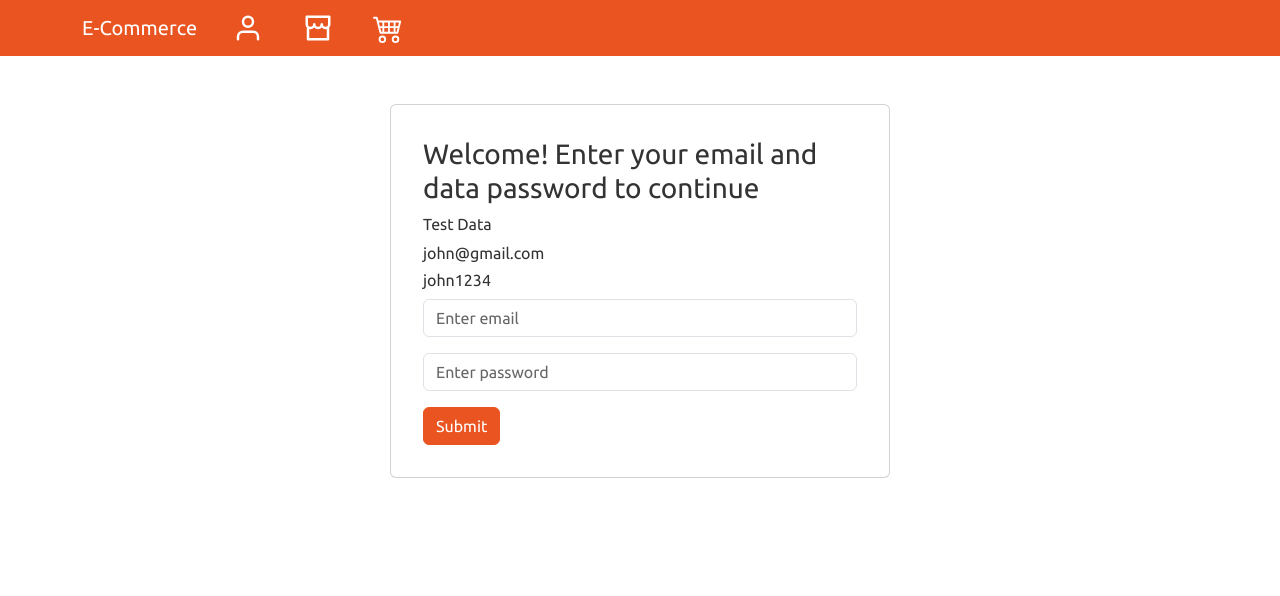
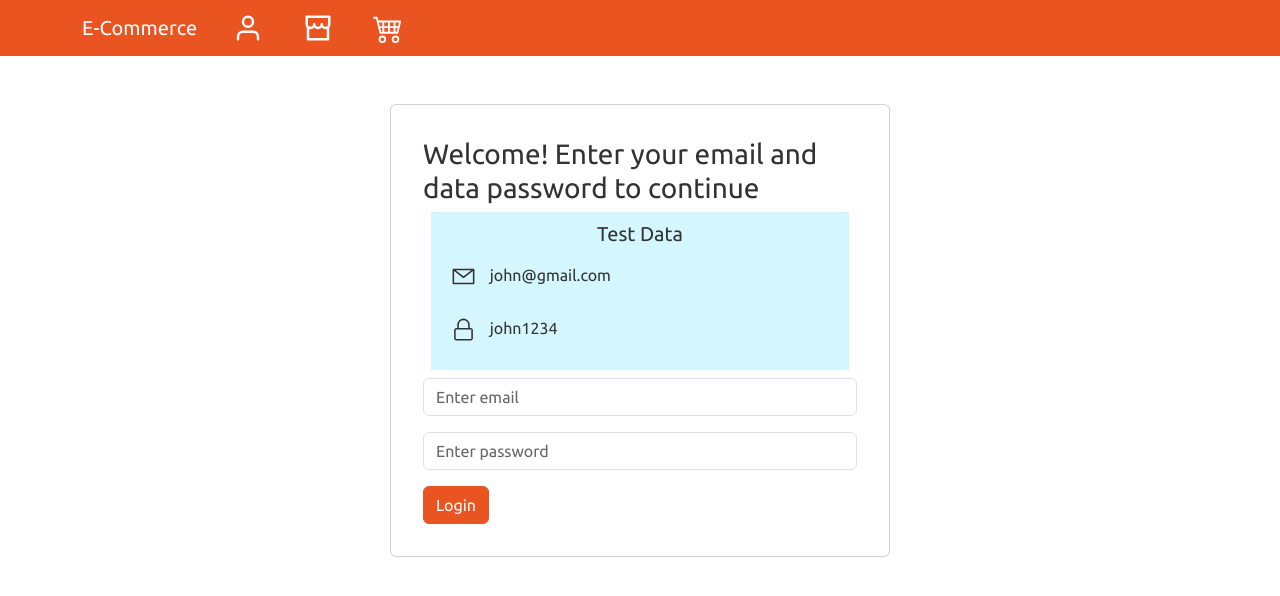
Before and after one commit to stain-franco/E-Commerce, a React (Vite) app: page /#/login in a window 1280 px wide. Shown: the top 596 px of the page. Built offline with nearby package versions, Linux system fonts and the light colour scheme; no server answers.

Commit message:
more details

```diff
--- a/src/App.css
+++ b/src/App.css
@@ -41,3 +41,15 @@
   .icon-user{
    margin-top: 70px;
   }
+  .testData{
+    background-color: rgba(0, 204, 255, 0.169);
+    display: flex;
+    flex-direction: column;
+    padding: 10px;
+    margin: 8px;
+  }
+  .testData h5{
+    display: flex;
+    flex-direction: column;
+    align-items: center;
+  }
--- a/src/pages/Login.jsx
+++ b/src/pages/Login.jsx
@@ -6,6 +6,9 @@ import axios from "axios";
 import { useNavigate } from "react-router-dom";
 import AlertError from "../components/AlertError";
 import { FaUserCircle } from 'react-icons/fa';
+import { VscMail } from 'react-icons/vsc';
+import { VscLock } from 'react-icons/vsc';
+
 
 const Login = () => {
   const [email, setEmail] = useState("");
@@ -54,9 +57,11 @@ const Login = () => {
       <Card style={{ maxWidth: 500, margin: "3rem auto", padding: "2rem" }}>
         <Form onSubmit={(e) => handleSubmit(e)}>
           <h3>Welcome! Enter your email and data password to continue</h3>
-          <Form.Label>Test Data</Form.Label>
-          <h6>john@gmail.com</h6>
-          <h6>john1234</h6>
+          <div className="testData">
+          <h5>Test Data</h5>
+          <h6><VscMail size={25} style={{margin: 10}}/> john@gmail.com</h6>
+          <h6><VscLock size={25} style={{margin: 10}}/> john1234</h6>
+          </div>
           <Form.Group className="mb-3" controlId="formBasicEmail">
 
             <Form.Control
@@ -77,7 +82,7 @@ const Login = () => {
             />
           </Form.Group>
           <Button variant="primary" type="submit">
-            Submit
+            Login
           </Button>
         </Form>
       </Card>
```
